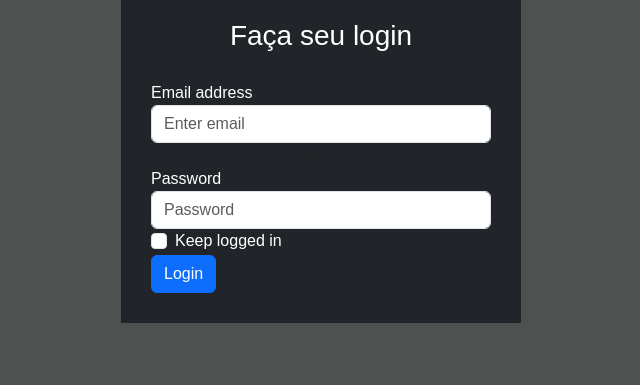
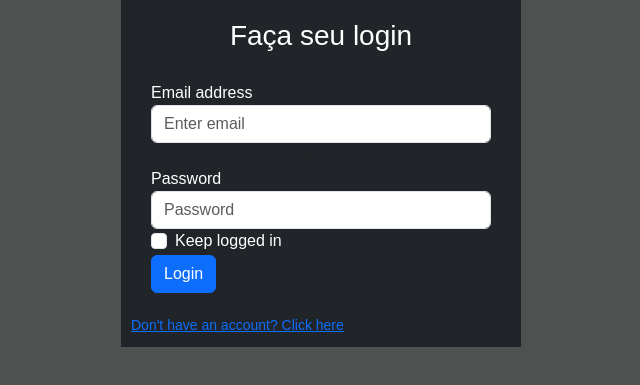
Before and after one commit to mr-fabiosantos/fpnews, a plain HTML site: page Front-end/login.html in a window 1280 px wide. Shown: the part 279-664 px from the top of the page, without its empty margins (319-959 px from the left). Drawn offline with nearby package versions, Linux system fonts and the light colour scheme; a web font is replaced by a local one.

Commit message:
Added on login page a link to create an account.

```diff
--- a/Front-end/login.css
+++ b/Front-end/login.css
@@ -15,7 +15,7 @@ body {
 }
 
 .login h1,
-.login h3{
+.login h3 {
   text-align: center;
 }
 
--- a/Front-end/login.html
+++ b/Front-end/login.html
@@ -18,6 +18,7 @@
       <h1 id="logo">FP News</h1>
 
       <h3>Faça seu login</h3>
+
       <form method="POST">
         <div class="form-group">
           <label for="exampleInputEmail1">Email address</label>
@@ -35,6 +36,8 @@
         </div>
         <button type="submit" class="btn btn-primary">Login</button>
       </form>
+
+      <small class="form-text text-muted"><a href="#">Don't have an account? Click here</a></small>
     </div>
   </main>
 </body>
```
